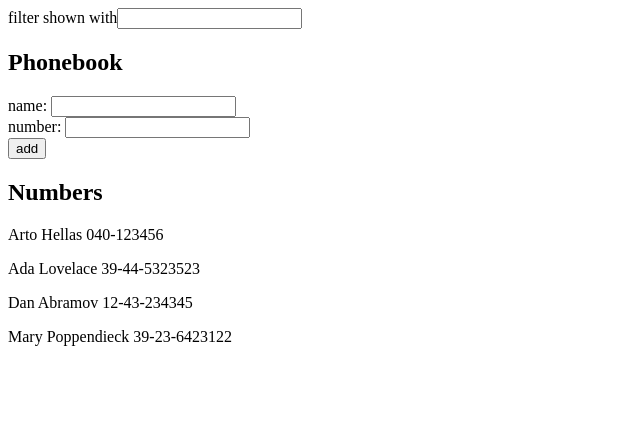
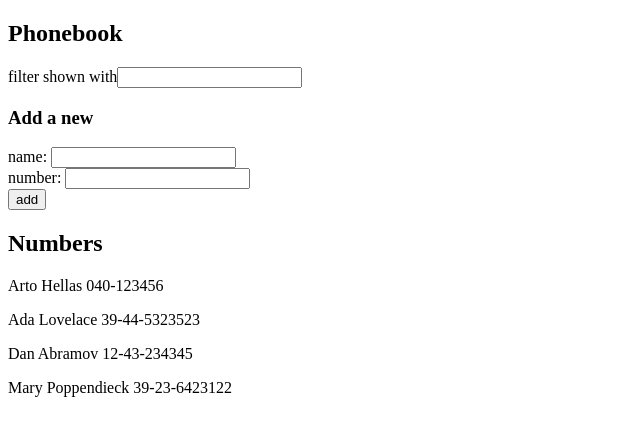
Before and after one commit to LeonorTu/full_stack_open, a React (Vite) app in the folder part2/phonebook/: page / in a window 1280 px wide. Shown: the top 436 px of the page, without its empty margins (0-640 px from the left). Built offline with nearby package versions, Linux system fonts and the light colour scheme.

Commit message:
refactor: completed ex2.10, separated components

```diff
--- a/part2/phonebook/src/App.jsx
+++ b/part2/phonebook/src/App.jsx
@@ -1,5 +1,7 @@
 import { useState } from 'react';
-import Person from './components/Person';
+import Persons from './components/Persons';
+import Filter from './components/Filter';
+import PersonForm from './components/PersonForm';
 
 const App = () => {
   const [persons, setPersons] = useState([
@@ -33,20 +35,18 @@ const App = () => {
 
   return (
     <div>
-      filter shown with
-      <input value={newSearch} onChange={handleSearchChange} />
       <h2>Phonebook</h2>
-      <form onSubmit={addPerson}>
-        <div>
-          name: <input value={newName} onChange={handleNameChange} />
-        </div>
-        <div>
-          number: <input value={newNumber} onChange={handleNumberChange} />
-        </div>
-        <button type="submit">add</button>
-      </form>
+      <Filter search={newSearch} searchHandler={handleSearchChange} />
+      <h3>Add a new</h3>
+      <PersonForm
+        addPerson={addPerson}
+        name={newName}
+        nameHandler={handleNameChange}
+        number={newNumber}
+        numberHandler={handleNumberChange}
+      />
       <h2>Numbers</h2>
-      <Person persons={persons} search={newSearch} />
+      <Persons persons={persons} search={newSearch} />
     </div>
   );
 };
--- /dev/null
+++ b/part2/phonebook/src/components/Filter.jsx
@@ -0,0 +1,9 @@
+const Filter = ({ search, searchHandler }) => {
+  return (
+    <div>
+      filter shown with
+      <input value={search} onChange={searchHandler} />
+    </div>
+  );
+};
+export default Filter;
--- /dev/null
+++ b/part2/phonebook/src/components/PersonForm.jsx
@@ -0,0 +1,21 @@
+const PersonForm = ({
+  addPerson,
+  name,
+  nameHandler,
+  number,
+  numberHandler,
+}) => {
+  return (
+    <form onSubmit={addPerson}>
+      <div>
+        name: <input value={name} onChange={nameHandler} />
+      </div>
+      <div>
+        number: <input value={number} onChange={numberHandler} />
+      </div>
+      <button type="submit">add</button>
+    </form>
+  );
+};
+
+export default PersonForm;
--- a/part2/phonebook/src/components/Person.jsx
+++ b/part2/phonebook/src/components/Persons.jsx
@@ -1,4 +1,4 @@
-const Person = ({ persons, search }) => {
+const Persons = ({ persons, search }) => {
   const filteredPersons = persons.filter((person) =>
     person.name.toLowerCase().includes(search.toLowerCase())
   );
@@ -14,4 +14,4 @@ const Person = ({ persons, search }) => {
   );
 };
 
-export default Person;
+export default Persons;
```
